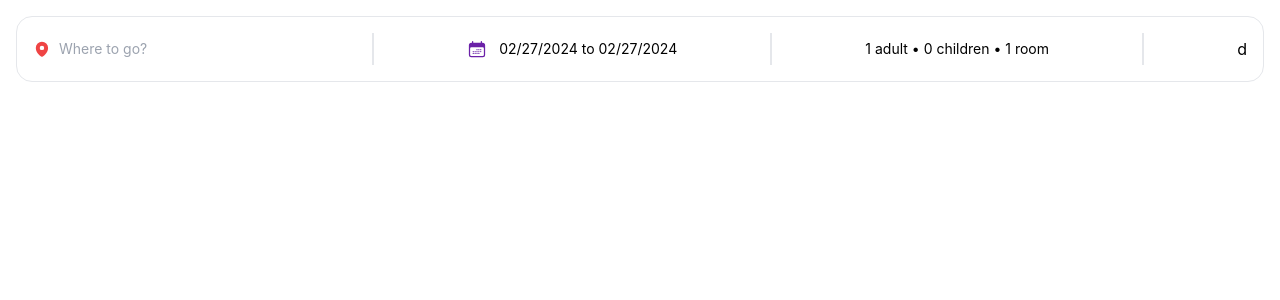
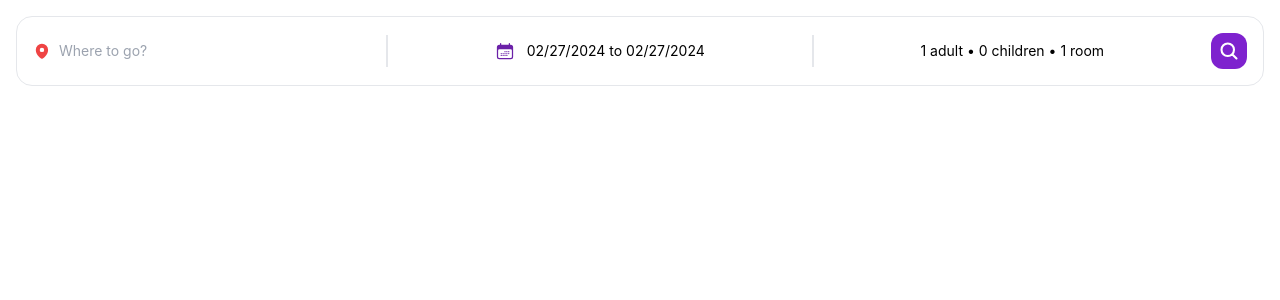
Before and after one commit to MiaadEstakhri/Booking-Hotel-App, a React (Vite) app: page / in a window 1280 px wide. Shown: the top 300 px of the page. Built offline with nearby package versions, Linux system fonts and the light colour scheme.

Commit message:
make  button search

```diff
--- a/src/components/header/header.jsx
+++ b/src/components/header/header.jsx
@@ -1,20 +1,19 @@
 import React, { useRef, useState } from "react";
+import { DateRange } from "react-date-range";
+import { format } from "date-fns";
+import useOutsideClick from "../../hooks/useOutsideClick";
 import {
   CalenderIcon,
   LocationIcon,
   MinusIcon,
   PlusIcon,
+  SearchIcon,
 } from "../../assets/icons";
-import useOutsideClick from "../../hooks/useOutsideClick";
-import { DateRange } from "react-date-range";
 import "react-date-range/dist/styles.css";
 import "react-date-range/dist/theme/default.css";
-import { format } from "date-fns";
 
 export function Header() {
   const [searchHotel, setSearchHotel] = useState("");
-  const [isOpenOptionList, setIsOpenOptionList] = useState(false);
-  const [isOpenDate, setIsOpenDate] = useState(false);
   const [optionList, setOptionList] = useState({
     Adult: 1,
     Children: 0,
@@ -27,6 +26,8 @@ export function Header() {
       key: "selection",
     },
   ]);
+  const [isOpenOptionList, setIsOpenOptionList] = useState(false);
+  const [isOpenDate, setIsOpenDate] = useState(false);
 
   const handleOptions = (name, operation) => {
     setOptionList((prev) => {
@@ -65,10 +66,11 @@ export function Header() {
             )}   to   ${format(date[0].endDate, "MM/dd/yyyy")}`}</span>
           </div>
           {isOpenDate && (
-            <div className="absolute">
+            <div className="absolute top-7 ">
               <DateRange
                 ranges={date}
                 onChange={(item) => setDate([item.selection])}
+                className="shadow-black"
               />
             </div>
           )}
@@ -91,9 +93,13 @@ export function Header() {
             />
           )}
         </div>
-        <span className="h-8 border-0 border-r-2 border-solid border-gray-200 "></span>
+        {/* <span className="h-8 border-0 border-r-2 border-solid border-gray-200 "></span> */}
 
-        <div className="">d</div>
+        <div className="">
+          <button className="bg-purple-700 p-2 rounded-xl">
+            <SearchIcon className="w-5 h-5" stroke="#fff" />
+          </button>
+        </div>
       </div>
     </nav>
   );
```
